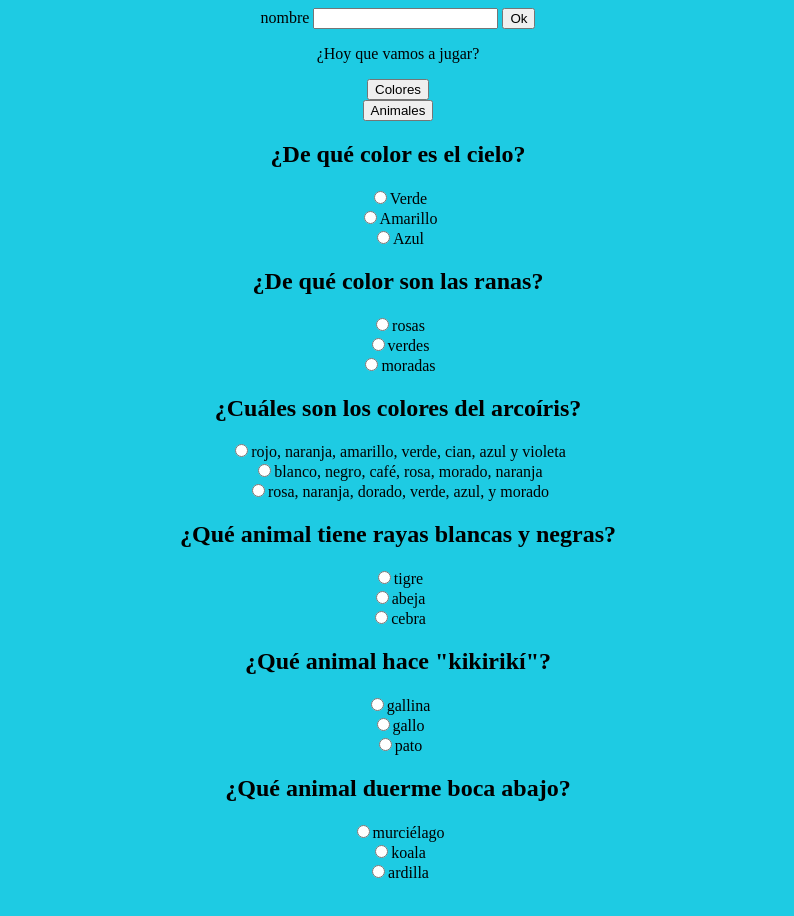
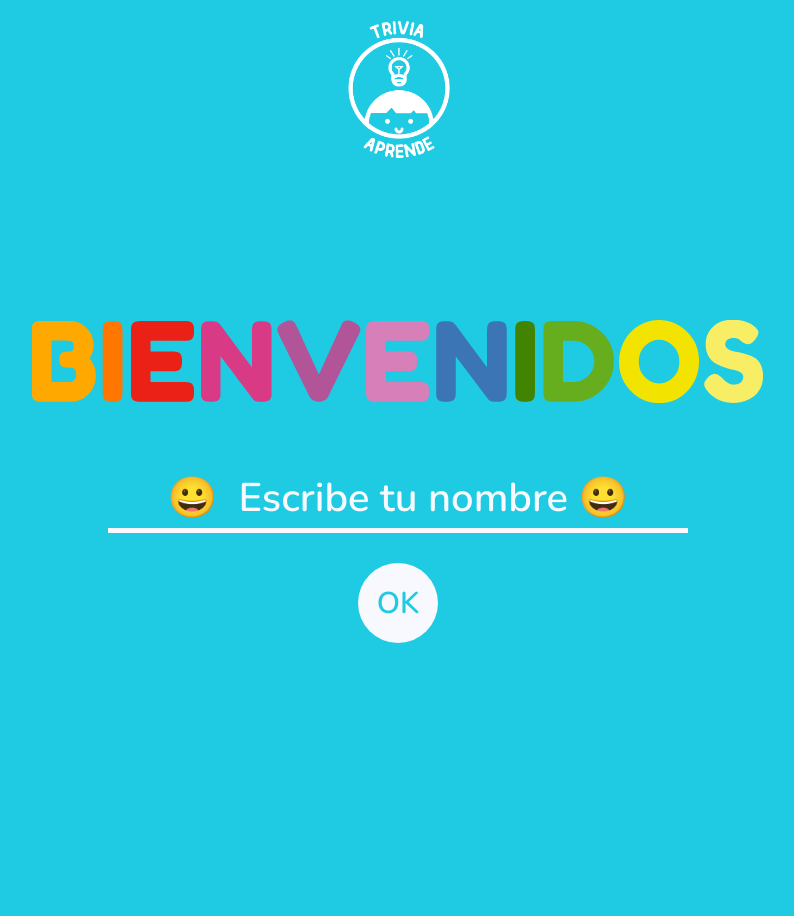
Before and after one commit to gbarcenav/aprende-trivia, a plain HTML site: page bienvenida.html in a window 1280 px wide. Shown: the top 916 px of the page, without its empty margins (242-1036 px from the left). Before the commit the page ends 890 px from the top, so only its background shows below. Drawn offline with nearby package versions, Linux system fonts and the light colour scheme; files that its build step writes are made by us from their sources.

Commit message:
Maqueté la primera sección de la web app (BIENVENIDA), agregué estilos para la sección. Empecé a maquetar la segunda sección (HOME) y empecé a agregar estilos.

```diff
--- a/bienvenida.html
+++ b/bienvenida.html
@@ -3,12 +3,48 @@
   <head>
     <meta charset="utf-8" />
     <title>Trivia y aprende</title>
-    <link rel="stylesheet" href="../css/estilos.css" />
+    <link
+      href="https://fonts.googleapis.com/css?family=Fredoka+One|Nunito:300,400,600,700,800,900&display=swap"
+      rel="stylesheet"
+    />
+    <link rel="stylesheet" href="./estilos.css" />
   </head>
 
   <body>
-    <center>
-      <section id="bienvenida"></section>
+    <header>
+      <nav><figure><img src="./img/logo_trivia1.png" alt="logo trivia y aprende" class="principal-logo"></figure></nav>
+    </header>
+    <main>
+      <section id="welcome">
+        <figure class="container-welcome">
+          <img
+            class="welcome-img"
+            src="./img/bienvenidos-01.png"
+            alt="bienvenidos"
+          />
+        </figure>
+        <form action="" class="name-form">
+          <input
+            type="text"
+            placeholder="&#128512  Escribe tu nombre &#128512"
+            class="input-name"
+            id="name"
+          />
+          <hr class="line-name" />
+          <button id="btn-welcome-name" class="btn-circular">OK</button>
+        </form>
+      </section>
+
+      <section class="home">
+        <nav>
+          <figure><img src="./img/logo_trivia2.png" alt="logo trivia y aprende" class="logo-second"></figure>
+        </nav>
+
+
+      </section>
+    </main>
+    <footer></footer>
+    <!-- <section id="bienvenida"></section>
       <form id="formulario">
         <label>nombre <input type="text" id="nombre"/></label>
         <button type="submit">Ok</button>
@@ -17,8 +53,8 @@
       <section id="hola" class="desaparece">
         <section id="pregunta-jugar">
           <p>¿Hoy que vamos a jugar?</p>
-          <button type="submit" id="colores">Colores</button>
-          <button type="submit" id="animales">Animales</button>
+          <button type="button" id="colores">Colores</button>
+          <button type="button" id="animales">Animales</button>
         </section>
       </section>
 
@@ -65,9 +101,8 @@
           <input type="radio" name="radio" value="koala" />koala<br />
           <input type="radio" name="radio" value="ardilla" />ardilla
         </section>
-      </section>
+      </section> -->
 
-      <script src="../js/bienvenida.js"></script>
-    </center>
+    <script src="./bienvenida.js"></script>
   </body>
 </html>
--- a/bienvenida.js
+++ b/bienvenida.js
@@ -1,46 +1,46 @@
-function recogeDatos(evento) {
-  evento.preventDefault();
-  var nombre = document.querySelector("#nombre").value;
-  var hola = document.querySelector("#hola");
-  var mensaje = "<p>¡Hola, " + nombre + "!</p>";
+// function recogeDatos(evento) {
+//   evento.preventDefault();
+//   var nombre = document.querySelector("#nombre").value;
+//   var hola = document.querySelector("#hola");
+//   var mensaje = "<p>¡Hola, " + nombre + "!</p>";
 
-  hola.innerHTML = mensaje;
-}
+//   hola.innerHTML = mensaje;
+// }
 
-var miForm = document.querySelector("#formulario");
+// var miForm = document.querySelector("#formulario");
 
-miForm.addEventListener("submit", recogeDatos);
+// miForm.addEventListener("submit", recogeDatos);
 
-function escogeCategoria(evento) {
-  evento.preventDefault();
-  var categoriaColores = document.querySelector(".colores");
-  var categoriaAnimales = document.querySelector(".animales");
-}
+// function escogeCategoria(evento) {
+//   evento.preventDefault();
+//   var categoriaColores = document.querySelector(".colores");
+//   var categoriaAnimales = document.querySelector(".animales");
+// }
 
-var botonColores = document.querySelector("#colores");
-var botonAnimales = document.querySelector("#animales");
+// var botonColores = document.querySelector("#colores");
+// var botonAnimales = document.querySelector("#animales");
 
-botonColores.addEventListener("submit", escogeCategoria);
+// botonColores.addEventListener("submit", escogeCategoria);
 
-preguntaUnoC.addEventListener("submit", () => {
-  var respuesta = preguntaUnoC.value;
-  if (respuesta === "azul") {
-    count++;
-  }
-  console.log(count);
-});
+// preguntaUnoC.addEventListener("submit", () => {
+//   var respuesta = preguntaUnoC.value;
+//   if (respuesta === "azul") {
+//     count++;
+//   }
+//   console.log(count);
+// });
 
-var colores = false;
-var animales = true;
+// var colores = false;
+// var animales = true;
 
-function iniciaColores() {
-  animales = true;
-  document.querySelector("#hola").classList.remove(visible);
-  iniciar();
-}
+// function iniciaColores() {
+//   animales = true;
+//   document.querySelector("#hola").classList.remove(visible);
+//   iniciar();
+// }
 
-function iniciaAnimales() {
-  animales = true;
-  document.querySelector("#hola").classList.remove(visible);
-  iniciar();
-}
+// function iniciaAnimales() {
+//   animales = true;
+//   document.querySelector("#hola").classList.remove(visible);
+//   iniciar();
+// }
--- a/estilos.css
+++ b/estilos.css
@@ -1,4 +1,132 @@
-.desaparece {
+* {
+  padding: 0;
+  margin: 0;
+  box-sizing: border-box;
+}
+/* ESTILOS GENERALES */
+body {
+  background: #1ecbe3;
+  font-family: "Nunito", sans-serif;
+}
+
+nav {
+  width: 100vw;
+  height: 20vh;
+}
+
+nav figure {
+  width: 100vw;
+  height: inherit;
+}
+.principal-logo {
+  display: block;
+  height: inherit;
+  padding-top: 2vh;
+  margin-right: auto;
+  margin-left: auto;
+}
+
+.logo-second {
+  display: block;
+  height: inherit;
+  padding-top: 2vh;
+  margin-right: auto;
+  margin-left: auto;
+}
+
+/* Estilos BIENVENIDA */
+section .welcome {
+  /* (quitar) */
+  display: block;
+  /* (quitar) */
+}
+.container-welcome img {
+  position: relative;
+  top: 20vh;
+  display: block;
+  margin-left: auto;
+  margin-right: auto;
+}
+
+.name-form {
+  position: relative;
+  top: 28vh;
+}
+
+.input-name {
+  width: 580px;
+  height: 60px;
+  background: transparent;
+  border: transparent;
+  display: block;
+  font-family: "Nunito", sans-serif;
+  font-weight: 600;
+  font-size: 40px;
+  text-align: center;
+  color: ghostwhite;
+  margin-left: auto;
+  margin-right: auto;
+  outline: 0px;
+}
+
+::-webkit-input-placeholder {
+  color: ghostwhite;
+}
+
+:-moz-placeholder {
+  color: ghostwhite;
+}
+
+::-moz-placeholder {
+  color: ghostwhite;
+}
+
+:-ms-input-placeholder {
+  color: ghostwhite;
+}
+
+:focus::-webkit-input-placeholder {
+  color: transparent;
+}
+
+.line-name {
+  width: 580px;
+  height: 5px;
+  position: relative;
+  margin-left: auto;
+  margin-right: auto;
+  background: ghostwhite;
+  border: transparent;
+  margin-bottom: 30px;
+}
+
+.btn-circular {
+  width: 80px;
+  height: 80px;
+  display: block;
+  background: ghostwhite;
+  color: #1ecbe3;
+  border: transparent;
+  border-radius: 50%;
+  font-size: 30px;
+  font-family: "Nunito", sans-serif;
+  font-weight: 600;
+  margin-left: auto;
+  margin-right: auto;
+  outline: 0px;
+}
+
+/* Estilos HOME */
+.home {
+  /* (quitar) */
+  margin-top: 1024px;
+  height: 100vh;
+  display: block;
+  background: #b15498;
+  /* (quitar) */
+}
+
+/* .desaparece {
   display: none;
 }
 
@@ -11,4 +139,4 @@
 }
 body {
   background-color: #1ecbe3;
-}
+} */
```
Also changed, not shown: img/bienvenidos-01.png (added), img/logo_trivia1.png (added), img/logo_trivia2.png (added), package-lock.json (added), prototipo_alta/trivia_kids-01.png (renamed from trivia_kids-01.png), prototipo_alta/trivia_kids-02.png (renamed from trivia_kids-02.png), prototipo_alta/trivia_kids-03.png (renamed from trivia_kids-03.png), prototipo_alta/trivia_kids-04.png (renamed from trivia_kids-04.png), prototipo_alta/trivia_kids-05.png (renamed from trivia_kids-05.png), prototipo_alta/trivia_kids-06.png (renamed from trivia_kids-06.png), prototipo_alta/trivia_kids-07.png (renamed from trivia_kids-07.png).
